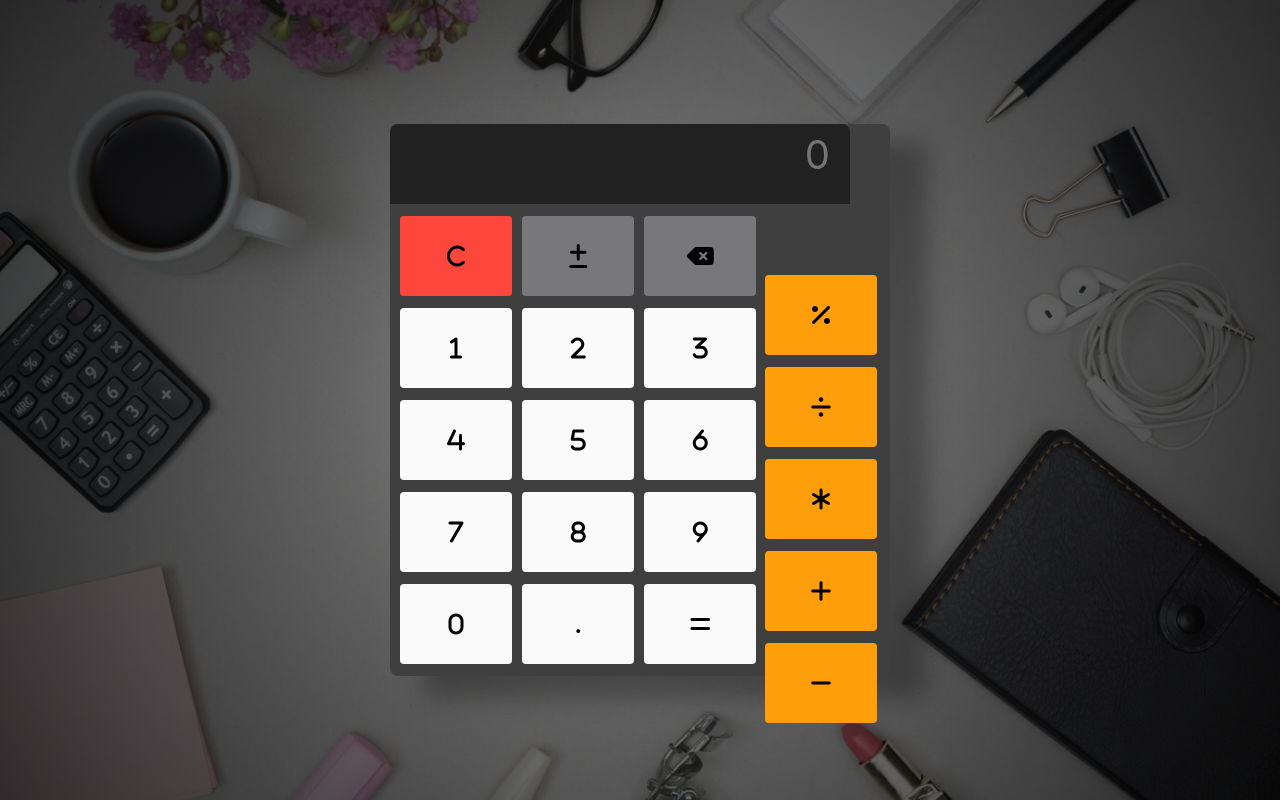
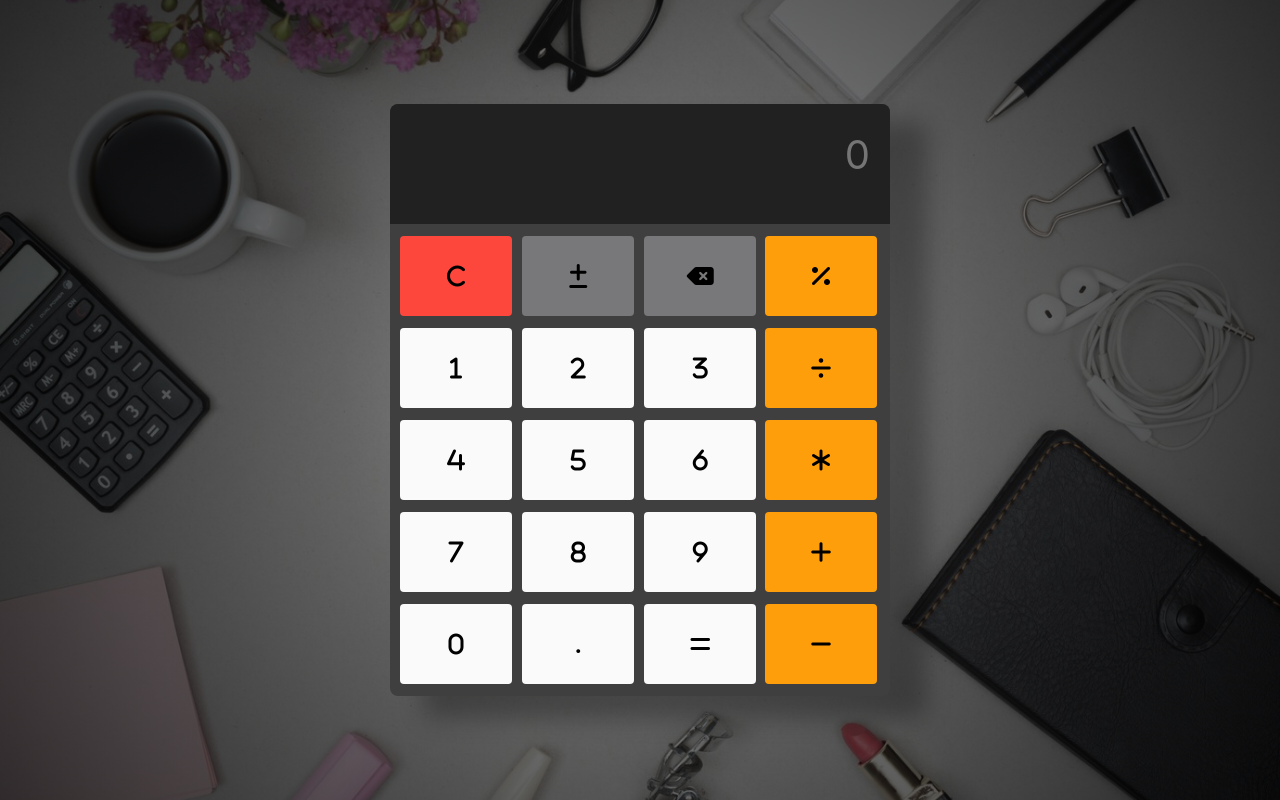
Before and after one commit to Willian1661/calculate_project, a website built with webpack: page src/pages/index.html in a window 1280 px wide. Built offline with nearby package versions, Linux system fonts and the light colour scheme.

Commit message:
created icons-component

```diff
--- a/src/assets/css/main.css
+++ b/src/assets/css/main.css
@@ -32,8 +32,8 @@ body{
     background: #3f3f3f;
 }
 #calculator-screen{
-    width: 460px;
-    height: 80px;
+    width: 500px;
+    height: 120px;
     border: none;
     background-color: #212121;
     color: #fafafa;
@@ -45,6 +45,7 @@ body{
 }
 
 #calculator #calculator-buttons{
+    position: relative;
     width: auto;
     height: auto;
     border-radius: 0 0 8px 8px;
@@ -70,9 +71,10 @@ body{
     margin-left: 6px;
 }
 #calculator #buttons-right{
-    position: absolute;
+    position:absolute;
     right: 0px;
-    top: 145px;
+    top: 0px;
+    right: 0;
     width: 123px;
     margin-right: 6px;
 }
@@ -120,7 +122,7 @@ background: #c97c02;
         width: 400px;
     }
     #calculator-screen {
-        width: 360px;
+        width: 400px;
         border: none;
     }
     #calculator #buttons-top,
@@ -129,7 +131,7 @@ background: #c97c02;
         width: 295px;
     }
     #calculator #buttons-right{
-        top: 146px;
+        top: 0px;
         right: 0px;
         width: 95px;
 
@@ -145,7 +147,7 @@ background: #c97c02;
         width: 400px;
     }
     #calculator-screen {
-        width: 360px;
+        width: 400px;
         border: none;
     }
     #calculator #buttons-top,
@@ -154,7 +156,7 @@ background: #c97c02;
         width: 295px;
     }
     #calculator #buttons-right{
-        top: 146px;
+        top: 0px;
         right: 0px;
         width: 95px;
 
@@ -169,7 +171,7 @@ background: #c97c02;
         width: 300px;
     }
     #calculator-screen {
-        width: 260px;
+        width: 300px;
         border: none;
     }
     #calculator #buttons-top,
@@ -178,7 +180,7 @@ background: #c97c02;
     width: 275px;
 }
 #calculator #buttons-right{
-    top: 146px;
+    top: 0px;
     right: 0px;
     width: 70px;
 
--- a/src/components/calculator.js
+++ b/src/components/calculator.js
@@ -1,29 +1,41 @@
 const button = require("./button");
 const buttonsGroup = require("./buttons-group");
+const numbersIcon = require("../../src/components/fa-icons/numbers-icon")
+const asterisk = require("../../src/components/fa-icons/asterisk-icon")
+const clearAll = require("../../src/components/fa-icons/clear-all-icon")
+const delet = require("../../src/components/fa-icons/delete-icon")
+const devide = require("./fa-icons/divide-icon")
+const equals = require("../../src/components/fa-icons/equals-icon")
+const minus = require("../../src/components/fa-icons/minus-icon")
+const percent = require("../../src/components/fa-icons/percent-icon")
+const period = require("../../src/components/fa-icons/period-icon")
+const plus = require("../../src/components/fa-icons/plus-icon")
+const plusMinus = require("../../src/components/fa-icons/plus-minus-icon")
+
 
 function calculator(id) {
 	const buttonsTop = buttonsGroup("buttons-top", [
-		button(`<i class="fa-solid fa-c" data-value="C"></i>`),
-		button(`<i class="fa-solid fa-plus-minus" data-value="+/-"></i>`),
-		button(`<i class="fa-solid fa-delete-left" data-value="D"></i>`)
+		button(clearAll()),
+		button(plusMinus()),
+		button(delet())
 	]);
 	const buttonsMiddle = buttonsGroup("buttons-middle",[
-		button(`<i class="fa-solid fa-1" data-value="1"></i>`), button(`<i class="fa-solid fa-2" data-value="2"></i>`),button(`<i class="fa-solid fa-3" data-value="3"></i>`),
-		button(`<i class="fa-solid fa-4" data-value="2"></i>`), button(`<i class="fa-solid fa-5" data-value="5"></i>`),button(`<i class="fa-solid fa-6" data-value="6"></i>`),
-		button(`<i class="fa-solid fa-7" data-value="3"></i>`), button(`<i class="fa-solid fa-8" data-value="8"></i>`),button(`<i class="fa-solid fa-9" data-value="9"></i>`),
+		button(numbersIcon("1")), button(numbersIcon("2")),button(numbersIcon("3")),
+		button(numbersIcon("4")), button(numbersIcon("5")),button(numbersIcon("6")),
+		button(numbersIcon("7")), button(numbersIcon("8")),button(numbersIcon("9")),
 	]);
 	const buttonsRight = buttonsGroup("buttons-right",[
-		button(`<i class="fa-solid fa-percent" data-value="%"></i>`),
-		button(`<i class="fa-solid fa-divide" data-value="/"></i>`),
-		button(`<i class="fa-solid fa-asterisk" data-value="*"></i>`),
-		button(`<i class="fa-solid fa-plus" data-value="+"></i>`),
-		button(`<i class="fa-solid fa-minus" data-value="-"></i>`),
+		button(percent()),
+		button(devide()),
+		button(asterisk()),
+		button(plus()),
+		button(minus()),
 	]);
 
 	const buttonsBottom = buttonsGroup("buttons-bottom",[
-		button(`<i class="fa-solid fa-0" data-value="0"></i>`),
-		button(`<i class="fa-solid fa-period" data-value=".">.</i>`),
-		button(`<i class="fa-solid fa-equals" data-value="="></i>`),
+		button(numbersIcon("0")),
+		button(period()),
+		button(equals()),
 	]);
 	return`
     <div id="${id}">
--- /dev/null
+++ b/src/components/fa-icons/asterisk-icon.js
@@ -0,0 +1,4 @@
+function asteriskIcon() {
+    return `<i class="fa-solid fa-asterisk" data-value="*"></i>`
+}
+module.exports = asteriskIcon
--- /dev/null
+++ b/src/components/fa-icons/clear-all-icon.js
@@ -0,0 +1,4 @@
+function clearAllIcon() {
+    return `<i class="fa-solid fa-c" data-value="C"></i>`
+}
+module.exports = clearAllIcon
--- /dev/null
+++ b/src/components/fa-icons/delete-icon.js
@@ -0,0 +1,4 @@
+function deleteIcon() {
+    return `<i class="fa-solid fa-delete-left" data-value="D"></i>`
+}
+module.exports = deleteIcon
--- /dev/null
+++ b/src/components/fa-icons/divide-icon.js
@@ -0,0 +1,4 @@
+function divideIcon() {
+    return `<i class="fa-solid fa-divide" data-value="/"></i>`
+}
+module.exports = divideIcon
--- /dev/null
+++ b/src/components/fa-icons/equals-icon.js
@@ -0,0 +1,4 @@
+function equalsIcon() {
+    return `<i class="fa-solid fa-equals" data-value="="></i>`
+}
+module.exports = equalsIcon
--- /dev/null
+++ b/src/components/fa-icons/minus-icon.js
@@ -0,0 +1,4 @@
+function minusIcon() {
+    return `<i class="fa-solid fa-minus" data-value="-"></i>`
+}
+module.exports = minusIcon
--- /dev/null
+++ b/src/components/fa-icons/numbers-icon.js
@@ -0,0 +1,4 @@
+function numbersIcon(number) {
+    return `<i class="fa-solid fa-${number}" data-value="${number}"></i>`
+}
+module.exports = numbersIcon
--- /dev/null
+++ b/src/components/fa-icons/percent-icon.js
@@ -0,0 +1,4 @@
+function percentIcon() {
+    return `<i class="fa-solid fa-percent" data-value="%"></i>`
+}
+module.exports = percentIcon
--- /dev/null
+++ b/src/components/fa-icons/period-icon.js
@@ -0,0 +1,4 @@
+function periodIcon() {
+    return `<i class="fa-solid fa-period" data-value=".">.</i>`
+}
+module.exports = periodIcon
--- /dev/null
+++ b/src/components/fa-icons/plus-icon.js
@@ -0,0 +1,4 @@
+function plusIcon() {
+    return `<i class="fa-solid fa-plus" data-value="+"></i>`
+}
+module.exports = plusIcon
--- /dev/null
+++ b/src/components/fa-icons/plus-minus-icon.js
@@ -0,0 +1,4 @@
+function plusMinusIcon() {
+    return `<i class="fa-solid fa-plus-minus" data-value="+/-"></i>`
+}
+module.exports = plusMinusIcon
```
Also changed, not shown: test/components/fa-icon.test.js (added, +30 -0 lines), 2 other files.
